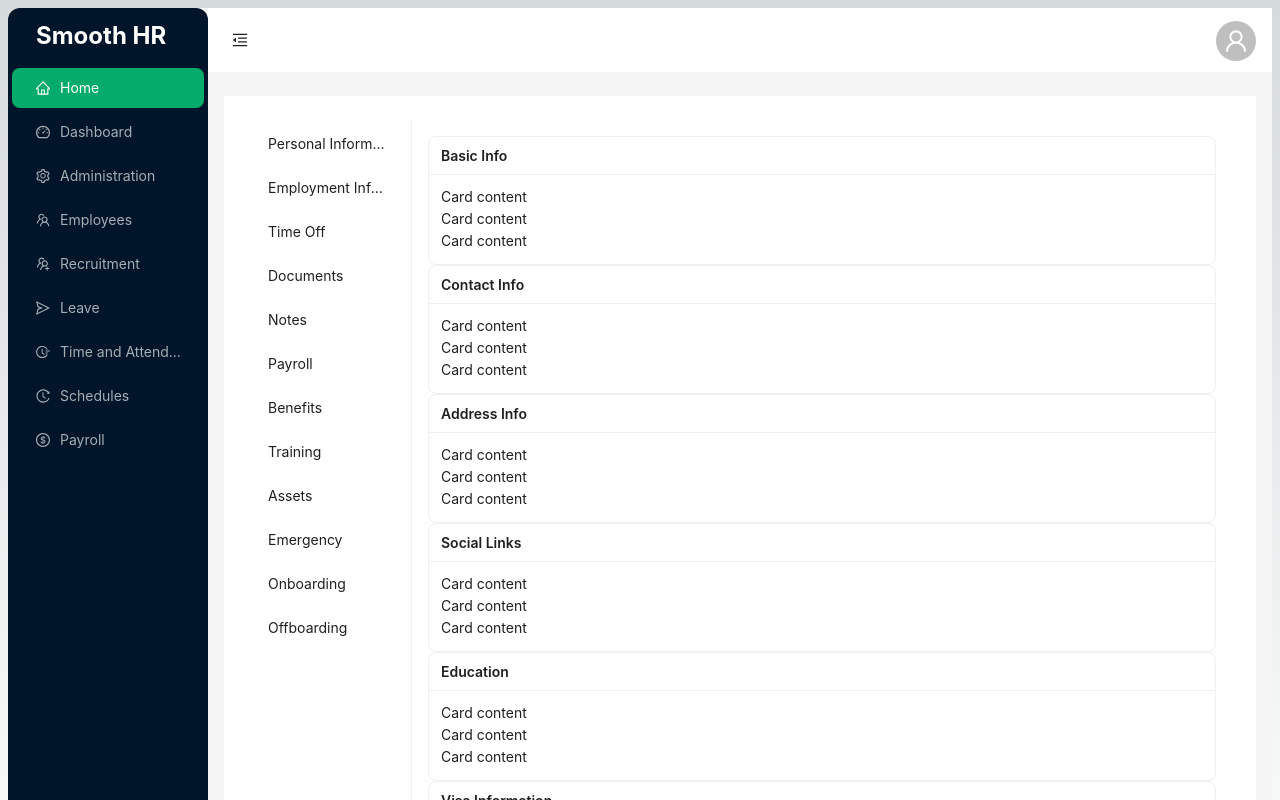
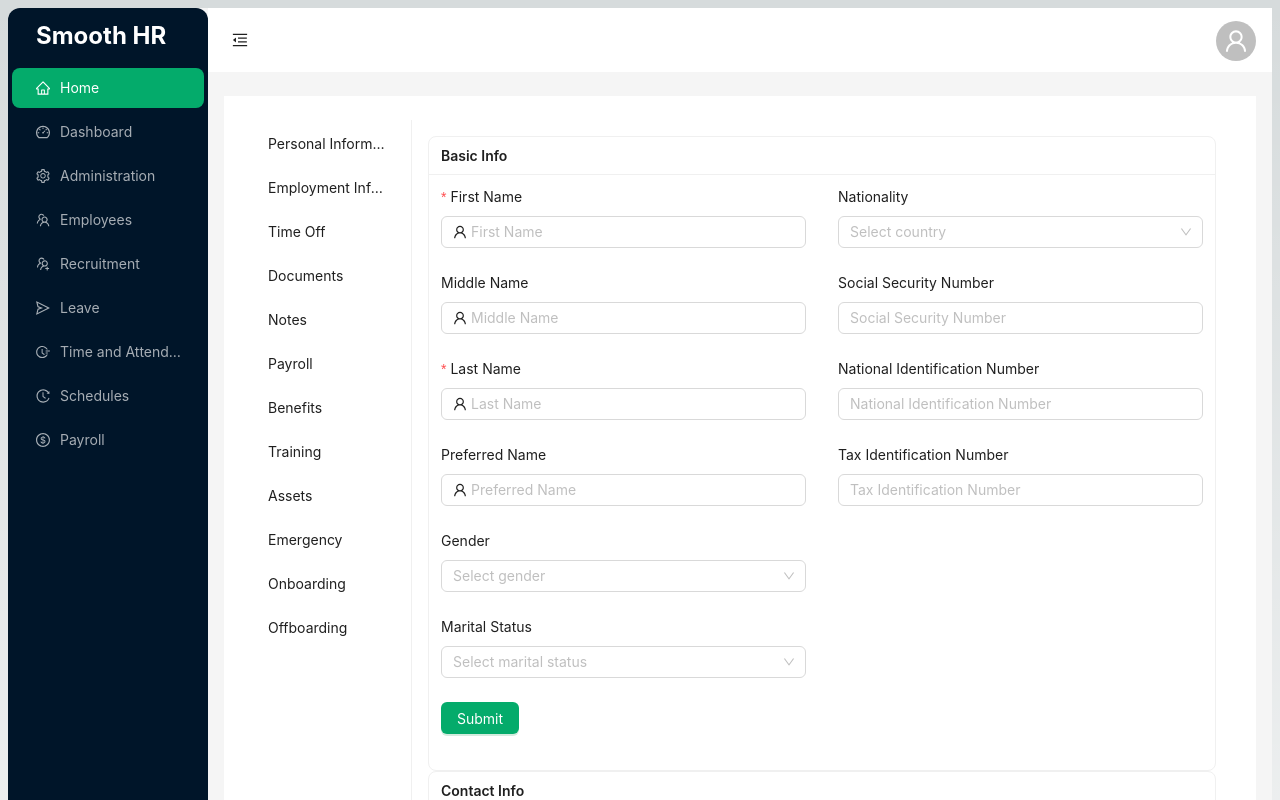
Before and after one commit to manpikingillz/fedhr-nextjs-antd, a Next.js app: page /hr/employees/employee-details/employee-details-tabs/1/personal-information in a window 1280 px wide. Shown: the top 800 px of the page. Built offline with nearby package versions, Linux system fonts and the light colour scheme; no server answers.

Commit message:
initial unfinished form on personal information

```diff
--- a/src/app/hr/employees/employee-details/employee-details-tabs/[employeeId]/personal-information/page.tsx
+++ b/src/app/hr/employees/employee-details/employee-details-tabs/[employeeId]/personal-information/page.tsx
@@ -1,17 +1,82 @@
 'use client'
 
-import { Card } from 'antd';
+import { Card, Form, Input, Select, Button } from 'antd';
 import React from 'react';
+import { CalendarOutlined, UserOutlined } from '@ant-design/icons';
+
+const { Option } = Select;
+
 
 function PersonalInformation() {
-
+  const onFinish = (values) => {
+    console.log('Received values of form: ', values);
+    // Make API call to your Django backend here
+  };
 
   return (
     <>
       <Card title="Basic Info" bordered={true} size="small">
-        <p>Card content</p>
-        <p>Card content</p>
-        <p>Card content</p>
+      <Form layout="vertical" onFinish={onFinish} className="flex flex-wrap">
+    <div className="w-1/2 pr-4">
+        {/* Column 1 */}
+        <Form.Item label="First Name" name="first_name" rules={[{ required: true, message: 'Please input your first name!' }]}>
+            <Input prefix={<UserOutlined />} placeholder="First Name" />
+        </Form.Item>
+        <Form.Item label="Middle Name" name="middle_name">
+            <Input prefix={<UserOutlined />} placeholder="Middle Name" />
+        </Form.Item>
+        <Form.Item label="Last Name" name="last_name" rules={[{ required: true, message: 'Please input your last name!' }]}>
+            <Input prefix={<UserOutlined />} placeholder="Last Name" />
+        </Form.Item>
+        <Form.Item label="Preferred Name" name="preferred_name">
+            <Input prefix={<UserOutlined />} placeholder="Preferred Name" />
+        </Form.Item>
+        <Form.Item label="Gender" name="gender">
+            <Select placeholder="Select gender" className="w-full">
+                <Option value="male">Male</Option>
+                <Option value="female">Female</Option>
+            </Select>
+        </Form.Item>
+        <Form.Item label="Marital Status" name="marital_status">
+            <Select placeholder="Select marital status" className="w-full">
+                <Option value="single">Single</Option>
+                <Option value="married">Married</Option>
+            </Select>
+        </Form.Item>
+    </div>
+
+    <div className="w-1/2 pl-4">
+        {/* Column 2 */}
+        {/* Uncomment the DatePicker once you've resolved the import issue */}
+        {/* <Form.Item label="Date of Birth" name="date_of_birth">
+            <DatePicker prefix={<CalendarOutlined />} />
+        </Form.Item> */}
+        <Form.Item label="Nationality" name="nationality">
+            <Select placeholder="Select country" className="w-full">
+                <Option value="country1">Country 1</Option>
+                <Option value="country2">Country 2</Option>
+            </Select>
+        </Form.Item>
+        <Form.Item label="Social Security Number" name="social_security_number">
+            <Input placeholder="Social Security Number" />
+        </Form.Item>
+        <Form.Item label="National Identification Number" name="national_identification_number">
+            <Input placeholder="National Identification Number" />
+        </Form.Item>
+        <Form.Item label="Tax Identification Number" name="tax_identification_number">
+            <Input placeholder="Tax Identification Number" />
+        </Form.Item>
+    </div>
+
+    <div className="w-full">
+        <Form.Item>
+            <Button type="primary" htmlType="submit">
+                Submit
+            </Button>
+        </Form.Item>
+    </div>
+</Form>
+
       </Card>
       <Card title="Contact Info" bordered={true} size="small">
         <p>Card content</p>
```
